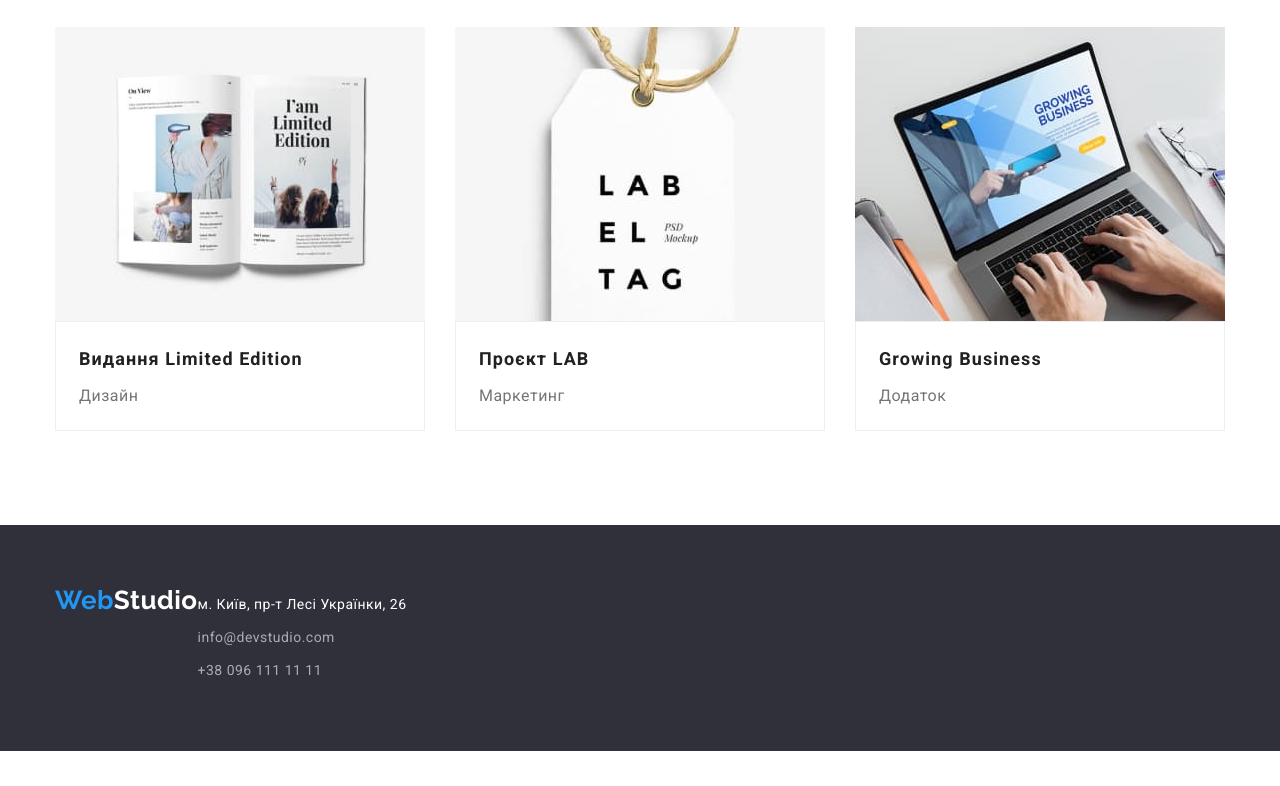
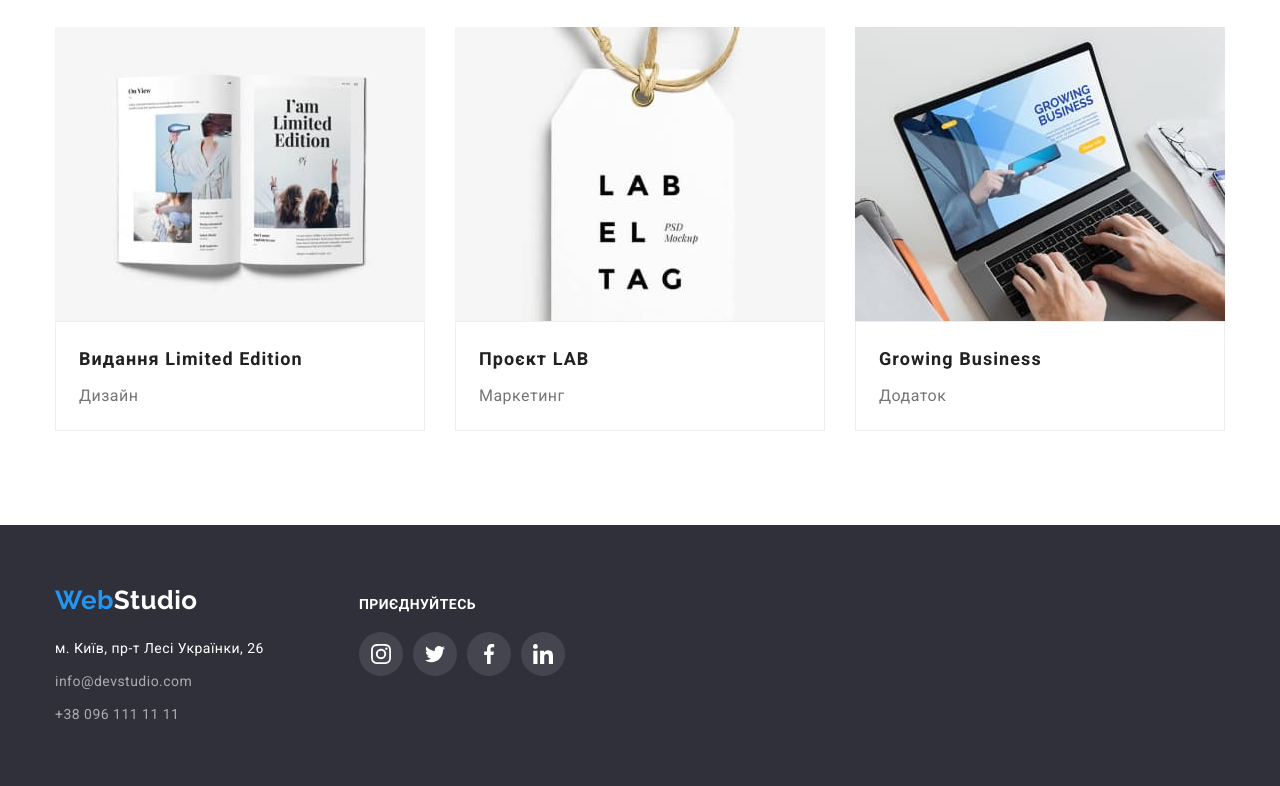
Before and after one commit to PDigitator/goit-markup-hw-04, a plain HTML site: page portfolio.html in a window 1280 px wide. Shown: the part 1103-1889 px from the top of the page. Before the commit the page ends 1854 px from the top, so only its background shows below. Drawn offline with nearby package versions, Linux system fonts and the light colour scheme.

Commit message:
Змінює pirtfolio

```diff
--- a/portfolio.html
+++ b/portfolio.html
@@ -34,17 +34,27 @@
           <a href="/" lang="en" class="link logo"><span class="logo-part">Web</span>Studio</a>
           <!-- TODO: замінити посилання ./index.html на дійсне -->
           <ul class="site-nav list">
-            <li class="list-item"><a href="./index.html" class="link">Студія</a></li>
-            <li class="list-item"><a href="./portfolio.html" class="link current">Портфоліо</a></li>
+            <li class="list-item"><a href="./index.html" class="link current">Студія</a></li>
+            <li class="list-item"><a href="./portfolio.html" class="link">Портфоліо</a></li>
             <li class="list-item"><a href="./index.html" class="link">Контакти</a></li>
           </ul>
         </nav>
         <ul class="contacts list">
           <li class="list-item">
-            <a href="mailto:info@devstudio.com" class="link">info@devstudio.com</a>
+            <a href="mailto:info@devstudio.com" class="link">
+              <svg class="contacts-icon" width="16" height="12">
+                <use href="./images/icons.svg#envelope"></use>
+              </svg>
+              info@devstudio.com
+            </a>
           </li>
           <li class="list-item">
-            <a href="tel:+380961111111" class="link">+38 096 111 11 11</a>
+            <a href="tel:+380961111111" class="link">
+              <svg class="contacts-icon" width="10" height="16">
+                <use href="./images/icons.svg#smartphone"></use>
+              </svg>
+              +38 096 111 11 11
+            </a>
           </li>
         </ul>
       </div>
@@ -163,6 +173,7 @@
     <!-- Підвал -->
     <footer class="footer">
       <div class="container">
+        <div class="container-adress">
           <a href="/" lang="en" class="link logo"><span class="logo-part">Web</span>Studio</a>
           <address>
             <ul class="address list">
@@ -179,11 +190,74 @@
                 <a href="mailto:info@devstudio.com" class="link">info@devstudio.com</a>
               </li>
               <li>
-              <a href="tel:+380961111111" class="link">+38 096 111 11 11</a>
+                <a href="tel:+380961111111" class="link tel">+38 096 111 11 11</a>
               </li>
             </ul>
           </address>
         </div>
+
+        <div class="container-follow">
+          <p class="follow">приєднуйтесь</p>
+          <ul class="social-links list">
+            <li class="list-item">
+              <a
+                href="https://www.instagram.com"
+                target="_blank"
+                rel="noopener noreferrer nofollow"
+                lang="en"
+                aria-label="Instagram icon"
+                class="link"
+              >
+                <svg class="social-links-icon" width="20" height="20">
+                  <use href="./images/icons.svg#instagram"></use>
+                </svg>
+              </a>
+            </li>
+            <li class="list-item">
+              <a
+                href="https://www.twitter.com"
+                target="_blank"
+                rel="noopener noreferrer nofollow"
+                lang="en"
+                aria-label="Twitter icon"
+                class="link"
+              >
+                <svg class="social-links-icon" width="20" height="20">
+                  <use href="./images/icons.svg#twitter"></use>
+                </svg>
+              </a>
+            </li>
+            <li class="list-item">
+              <a
+                href="https://www.facebook.com"
+                target="_blank"
+                rel="noopener noreferrer nofollow"
+                lang="en"
+                aria-label="Facebook icon"
+                class="link"
+              >
+                <svg class="social-links-icon" width="20" height="20">
+                  <use href="./images/icons.svg#facebook"></use>
+                </svg>
+              </a>
+            </li>
+            <li class="list-item">
+              <a
+                href="https://www.linkedin.com"
+                target="_blank"
+                rel="noopener noreferrer nofollow"
+                lang="en"
+                aria-label="Linkedin icon"
+                class="link"
+              >
+                <svg class="social-links-icon" width="20" height="20">
+                  <use href="./images/icons.svg#linkedin"></use>
+                </svg>
+              </a>
+            </li>
+          </ul>
+        </div>
+      </div>
     </footer>
   </body>
 </html>
```
Lines whose indentation alone changed are shown as unchanged.
